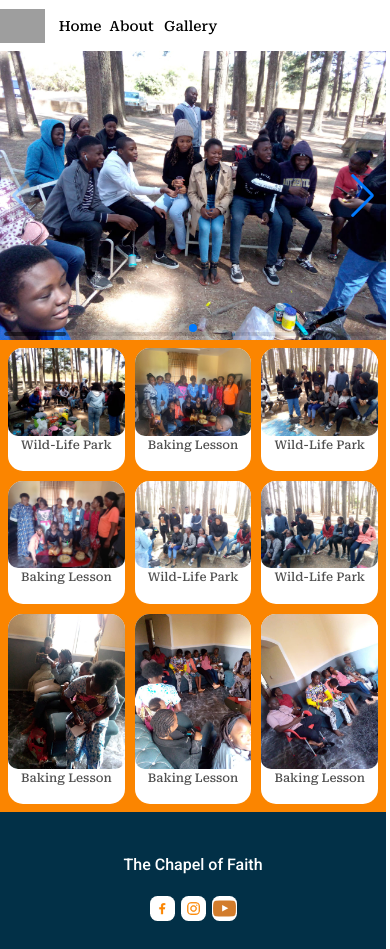
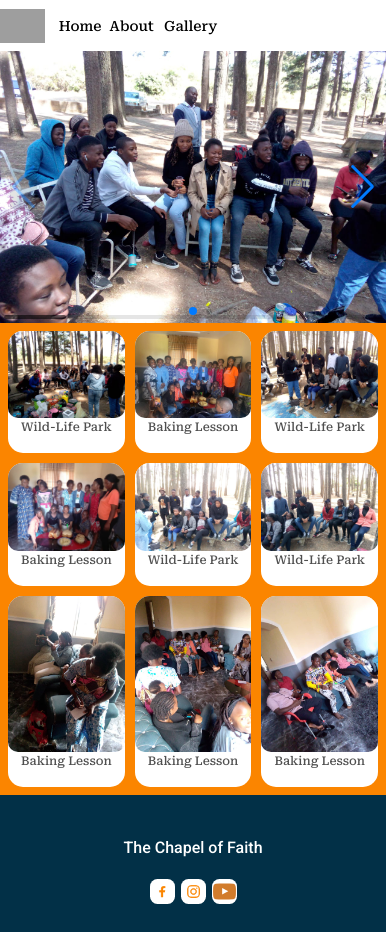
Before and after one commit to tosxin-456/Bethel-Teens, a React (Vite) app: page /Gallery in a window 390 px wide. Built offline with nearby package versions, Linux system fonts and the light colour scheme; grey boxes are pictures that could not be loaded.

Commit message:
worked on the images in gallery

```diff
--- a/src/App.css
+++ b/src/App.css
@@ -453,6 +453,15 @@ margin: auto ;
   width: fit-content;
   margin: auto;
 }
+.swiper{
+  max-height:17rem ;
+}
+.galleryImg{
+  max-width: 100%; /* Ensure images don't exceed their parent container's width */
+  max-height: 100%; /* Ensure images don't exceed their parent container's height */
+  width: auto;
+  height: auto
+}
 @media screen and (min-width:801px) and (max-width:995px) {
 .navbar{
   background-color: white;
@@ -541,7 +550,7 @@ position: relative;
   margin-left: auto;
   margin-right: auto;
   /* width: fit-content; */
-  background-color: #805c5c;
+  background-color: #FB8500;
 
 }
 .swiper-button-prev{
```
